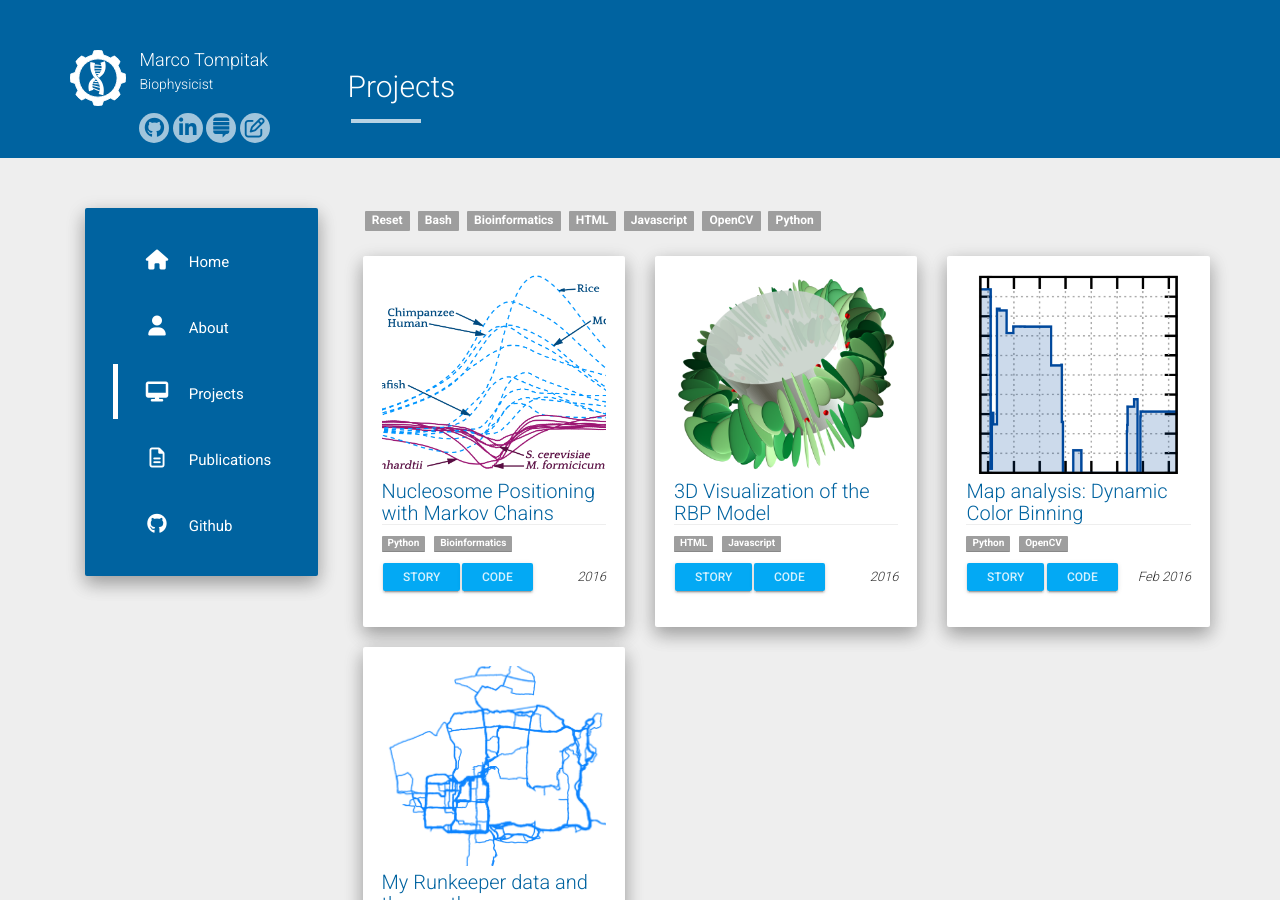
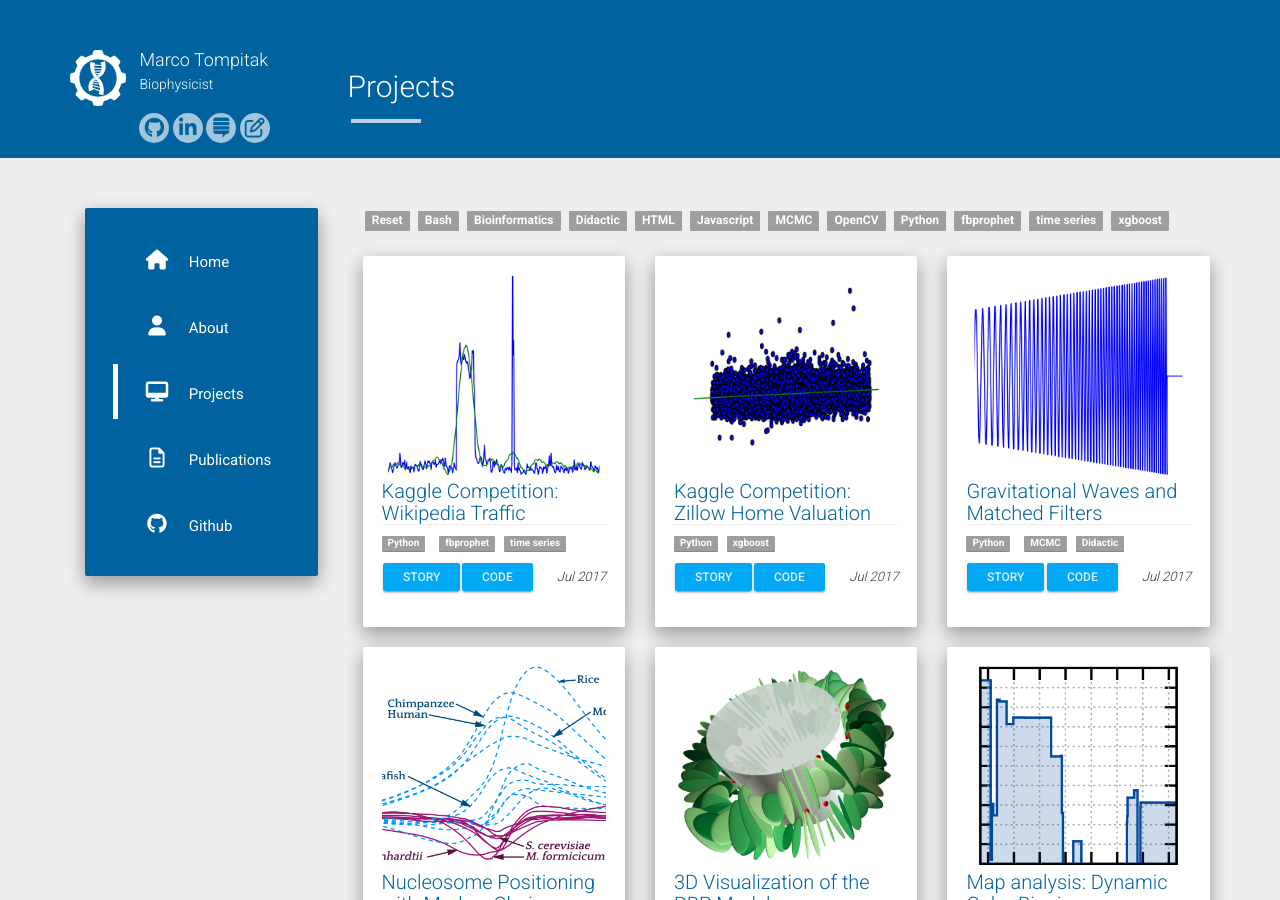
Before and after one commit to marcotompitak/marcotompitak.github.io, a Jekyll site: the page built from projects.md, in a window 1280 px wide and 900 px high. Built offline with Jekyll 4.4.1, drawn with Linux system fonts in a browser that asks for light colours; nearby versions of some CDN libraries.

Commit message:
Updated projects.json with new projects added in last commit

```diff
--- a/_data/projects.json
+++ b/_data/projects.json
@@ -1,4 +1,28 @@
 [
+	{
+		"name": "Kaggle Competition: Wikipedia Traffic",
+		"image": "wikipedia.png",
+		"url": "/kaggle-wikipedia/",
+        "github": "https://github.com/marcotompitak/kaggle-code/tree/master/Wikipedia%20Traffic",
+		"date": "Jul 2017",
+		"tags": ["Python","fbprophet","time series"]
+	},
+	{
+		"name": "Kaggle Competition: Zillow Home Valuation",
+		"image": "zillow.png",
+		"url": "/kaggle-zillow/",
+        "github": "https://github.com/marcotompitak/kaggle-code/tree/master/Zillow",
+		"date": "Jul 2017",
+		"tags": ["Python","xgboost"]
+	},
+	{
+		"name": "Gravitational Waves and Matched Filters",
+		"image": "chirp.png",
+		"url": "/matched-filter/",
+        "github": "https://github.com/marcotompitak/gravitational-waves",
+		"date": "Jul 2017",
+		"tags": ["Python","MCMC","Didactic"]
+	},
 	{
 		"name": "Nucleosome Positioning with Markov Chains",
 		"image": "Selection.png",
```
